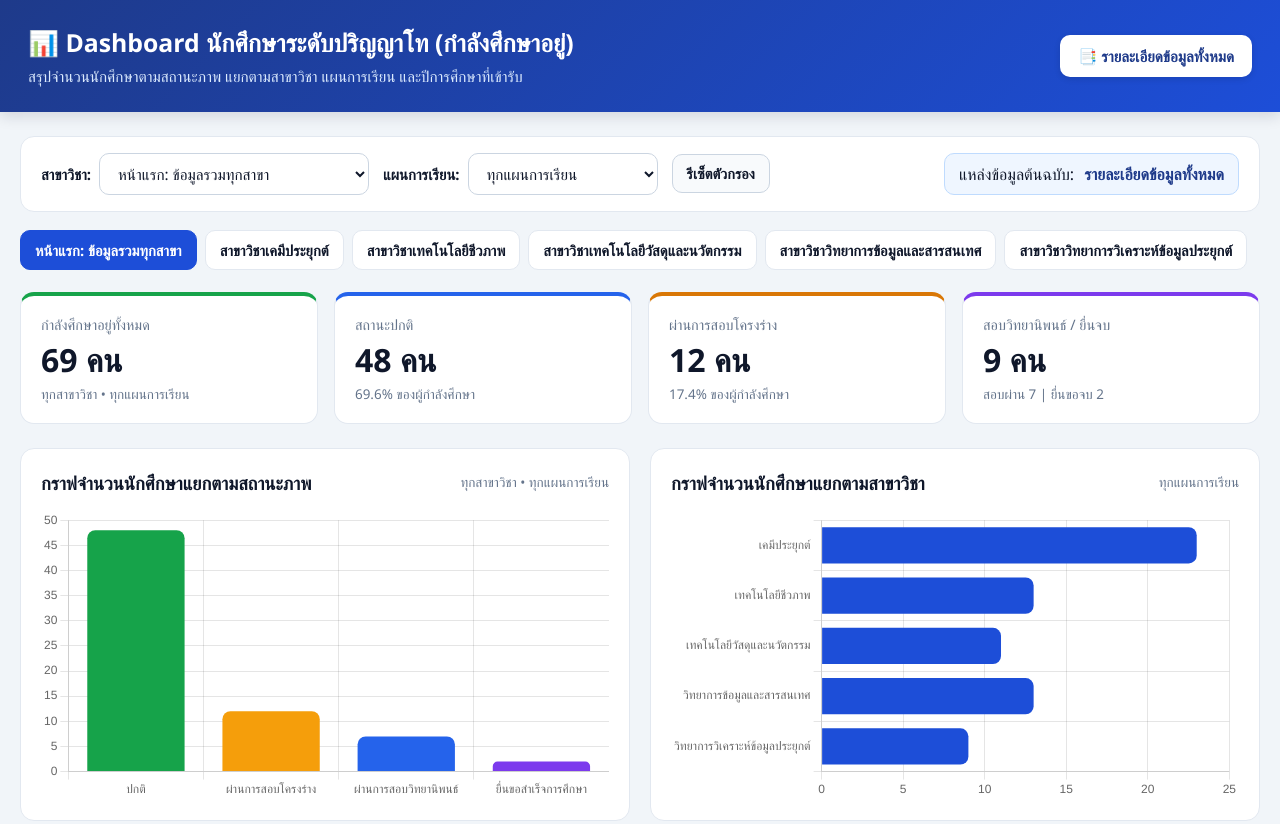
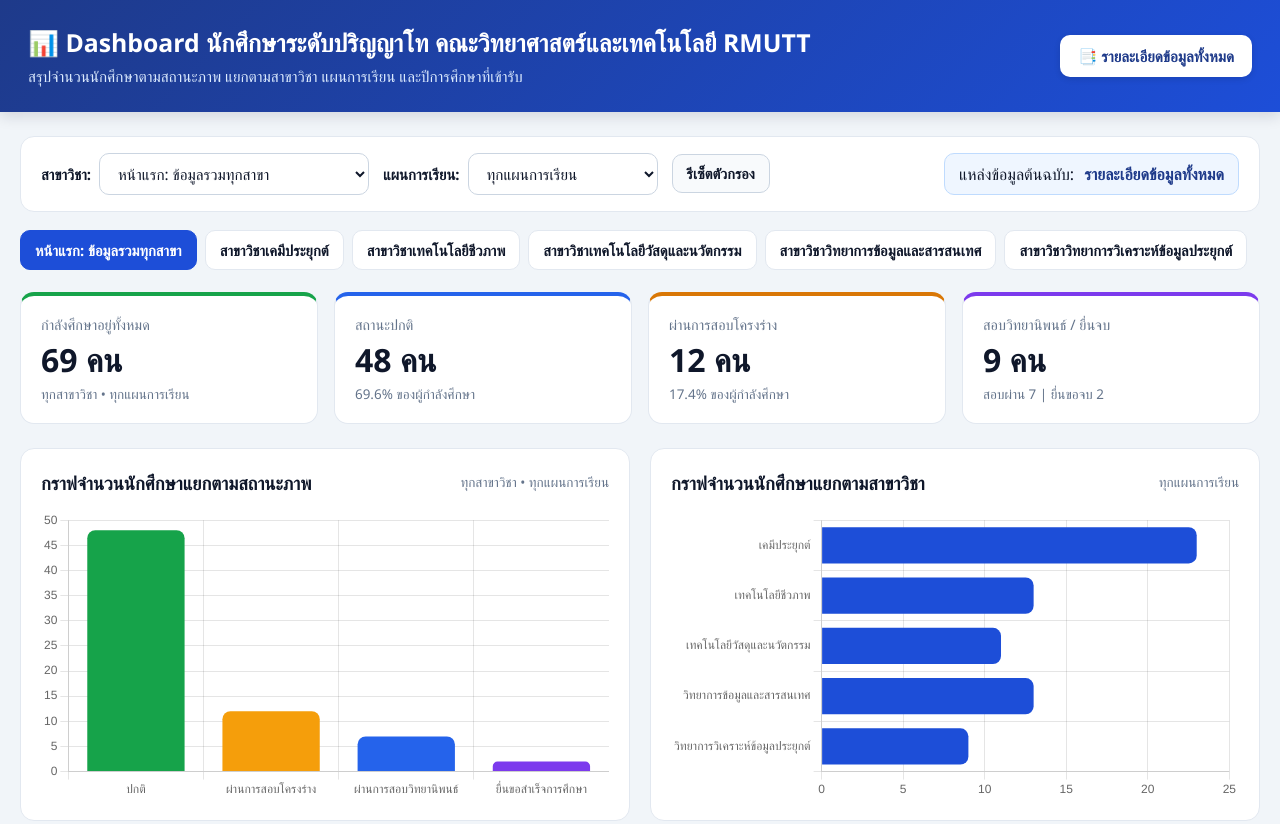
Before and after one commit to abootchanont-coder/MSc-RMUTT, a plain HTML site: page index.html in a window 1280 px wide. Shown: the top 824 px of the page. Drawn offline with nearby package versions, Linux system fonts and the light colour scheme.

Commit message:
Update index.html

```diff
--- a/index.html
+++ b/index.html
@@ -322,7 +322,7 @@
   <header>
     <div class="header-inner">
       <div>
-        <h1>📊 Dashboard นักศึกษาระดับปริญญาโท (กำลังศึกษาอยู่)</h1>
+        <h1>📊 Dashboard นักศึกษาระดับปริญญาโท คณะวิทยาศาสตร์และเทคโนโลยี RMUTT</h1>
         <p>สรุปจำนวนนักศึกษาตามสถานะภาพ แยกตามสาขาวิชา แผนการเรียน และปีการศึกษาที่เข้ารับ</p>
       </div>
       <a class="top-link-btn" href="https://docs.google.com/spreadsheets/d/1N56IS767GC9Y5UbRPVyF-rFDWsdm9IcXirug0719jbI/edit?gid=0#gid=0" target="_blank" rel="noopener noreferrer">
```
